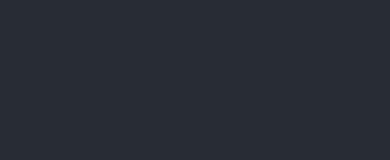
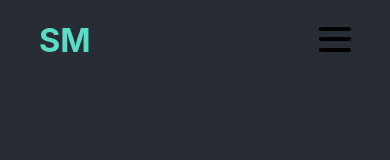
Before and after one commit to ShinichiM/sm-page, a React (Create React App) app in the folder my-app/: page / in a window 390 px wide. Shown: the top 160 px of the page. Built offline with nearby package versions, Linux system fonts and the light colour scheme.

Commit message:
hamburger and header

```diff
--- a/my-app/src/App.css
+++ b/my-app/src/App.css
@@ -12,18 +12,67 @@
     animation: App-logo-spin infinite 20s linear;
   }
 }
-
-.App-header {
+.main-container {
   background-color: #282c34;
-  min-height: 100vh;
-  display: flex;
-  flex-direction: column;
-  align-items: center;
-  justify-content: center;
-  font-size: calc(10px + 2vmin);
-  color: white;
+  height: 100vh;
+  width: 100vw;
 }
 
+/* --------------------------- NAVBAR START */
+.navbar {
+  padding: 5% 10% 5% 10%;
+  display: flex;
+  justify-content: space-between;
+  align-items: center;
+  font-size: calc(10px + 3vmin);
+  color: rgb(89, 221, 197);
+}
+
+.navbar ul {
+  margin: 0;
+  padding: 0;
+  list-style: none;
+  display: flex;
+  justify-content: space-between;
+}
+
+.navbar h2 {
+  margin: 0;
+  padding: 0;
+}
+
+.hamburger {
+  width: 2rem;
+  height: 2rem;
+  display: flex;
+  justify-content: space-around;
+  flex-direction: column;
+  /* flex-row: column no-wrap; */
+  z-index: 10;
+}
+
+.burger {
+  width: 2rem;
+  height: 0.25rem;
+  border-radius: 20%;
+  background-color: black;
+  transform-origin: 1px;
+  transition: all 0.3s linear;
+}
+.burger1On {
+  transform: rotate(45deg);
+}
+.burgerOff {
+  transform: rotate(0);
+}
+.burger3On {
+  transform: rotate(-45deg);
+}
+.burger2On {
+  /* translateX: 100%; */
+  opacity: 0;
+}
+/* -------------------------- NAVBAR END */
 .App-link {
   color: #61dafb;
 }
--- a/my-app/src/App.tsx
+++ b/my-app/src/App.tsx
@@ -1,11 +1,11 @@
-import './App.css';
+import "./App.css";
+import { Navbar } from "./Components/Navbar";
 
 function App() {
   return (
-    <div className="App">
-      <header className="App-header">
-      </header>
-    </div>
+    <section className="main-container">
+      <Navbar />
+    </section>
   );
 }
 
--- /dev/null
+++ b/my-app/src/Components/Hamburger.tsx
@@ -0,0 +1,31 @@
+import React, { useState } from "react";
+import { rootCertificates } from "tls";
+
+export const Hamburger = () => {
+  const [menu, setMenu] = useState(false);
+
+  const menuChangeHandler = () => {
+    setMenu(!menu);
+    // if (menu) {
+    // }
+  };
+
+  return (
+    <>
+      <div className="hamburger" onClick={menuChangeHandler}>
+        <div
+          id="burger1"
+          className={`burger ${menu ? "burger1On" : "burgerOff"}`}
+        />
+        <div
+          id="burger2"
+          className={`burger ${menu ? "burger2On" : "burgerOff"}`}
+        />
+        <div
+          id="burger3"
+          className={`burger ${menu ? "burger3On" : "burgerOff"}`}
+        />
+      </div>
+    </>
+  );
+};
--- /dev/null
+++ b/my-app/src/Components/Navbar.tsx
@@ -0,0 +1,15 @@
+import "../App.css";
+import { Hamburger } from "./Hamburger";
+
+export const Navbar = () => {
+  return (
+    <nav className="navbar">
+      <h2>SM</h2>
+      <ul>
+        <div className="hamburger">
+          <Hamburger />
+        </div>
+      </ul>
+    </nav>
+  );
+};
```
